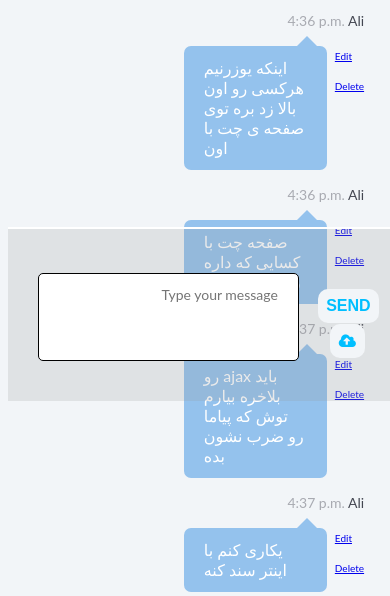
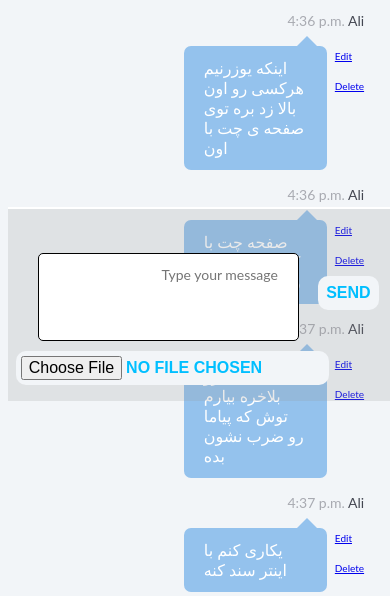
Before and after one commit to AliRn76/django-chatroom, a Django app: page /chat/1/ in a window 390 px wide. Shown: the part 443-1039 px from the top of the page. Run offline with Django 3.2, Linux system fonts and the light colour scheme; a user stored in the database is signed in; data comes from the database, SQL or seed files in the repository.

Commit message:
Input Image Fix Shod

```diff
--- a/chat/forms.py
+++ b/chat/forms.py
@@ -108,13 +108,13 @@ class SendMessageModelForm(forms.ModelForm):
             }
         )
     )
-    # image = forms.ImageField(label='', required=False)
+    image = forms.ImageField(label='', required=False)
 
     class Meta:
         model = Chat
         fields = [
             'message',
-            # 'image',
+            'image',
         ]
 
     def clean_message(self):
--- a/chat/static/newChat.css
+++ b/chat/static/newChat.css
@@ -90,7 +90,7 @@ ul{
   border: none;
   padding: 10px 20px;
   font: 14px/22px "Lato", Arial, sans-serif;
-  margin-bottom: 10px;
+  margin-bottom: 30px;
   border-radius: 5px;
   resize: none;
   border:1px solid black;
@@ -168,22 +168,8 @@ ul{
 
 
 
-
-
-
-
-
-
-
-
-
-#upload_file
-{
-    display: none;
-}
-
-.chat .chat-message #image1 {
-  float: right;
+#id_image{
+  float: left;
   color: #00bfff;
   font-size: 16px;
   border-radius:10px;
@@ -192,42 +178,16 @@ ul{
   cursor: pointer;
   font-weight: bold;
   background: #F2F5F8;
-  top: 55%;
+  top: 74%;
+  left:0%;
   margin-left:2%;
   padding:5px;
   position: absolute;
 }
-.chat .chat-message #image1:hover {
-  color: #75b1e8;
-}
-
-
-
-.chat .chat-message #image2 {
-  float: right;
-  color: #00bfff;
-  font-size: 16px;
-  border-radius:10px;
-  text-transform: uppercase;
-  border: none;
-  cursor: pointer;
-  font-weight: bold;
-  background: #F2F5F8;
-  top: 55%;
-  margin-left:8%;
-  padding:9px;
-  position: absolute;
-}
-.chat .chat-message #image2:hover {
-  color: #75b1e8;
-}
-
 
 @media screen and (max-width: 770px) {
 
-   .chat-message #image1{
-    display:none;
-   }
+
 }
 @media screen and (min-width: 770px) {
 
--- a/chat/templates/chat.html
+++ b/chat/templates/chat.html
@@ -134,11 +134,6 @@
             <form method="POST" enctype="multipart/form-data">{% csrf_token %}
                 {{ form.as_p }}
                 <input id="send" type="submit" value="Send">
-<!--                <input for="upload_file" type="file" accept="image/*" name="image" value="Choose Image">-->
-
-                <label id="image1" for="upload_file"><i class="fa fa-cloud-upload"></i> Choose Image</label>
-                <label id="image2" for="upload_file"><i class="fa fa-cloud-upload"></i></label>
-                <input type="file" id="upload_file" name="image" accept="image/*" >
 
             </form>
         </div>
```
